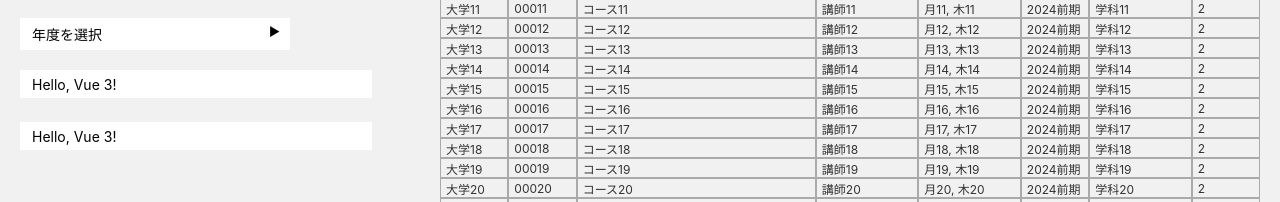
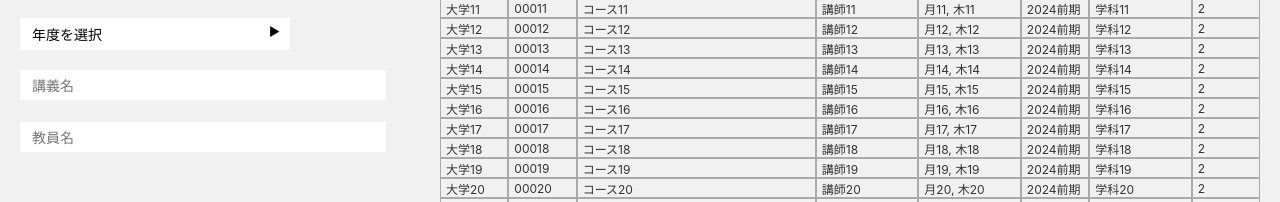
Before and after one commit to kavos113/pocket-syllabus, a Vue app: page / in a window 1280 px wide. Shown: the part 355-557 px from the top of the page. Built offline with nearby package versions, Linux system fonts and the light colour scheme.

Commit message:
search box

```diff
--- a/src/components/common/SearchBox.vue
+++ b/src/components/common/SearchBox.vue
@@ -1,12 +1,19 @@
 <script setup lang="ts">
-import { ref } from 'vue';
+const props = defineProps<{
+  placeholder: string;
+}>();
 
-const text = ref<string>('Hello, Vue 3!');
+const textModel = defineModel<string>();
 </script>
 
 <template>
   <div class="search-box-container">
-    <p class="text">{{ text }}</p>
+    <input
+      class="text"
+      type="text"
+      v-model="textModel"
+      :placeholder="props.placeholder"
+    />
   </div>
 </template>
 
@@ -33,5 +40,10 @@ const text = ref<string>('Hello, Vue 3!');
   line-height: normal;
   margin: 0;
   padding-left: 12px;
+  border: none;
+}
+
+.text:focus {
+  outline: none;
 }
 </style>
--- a/src/components/search/SearchBoxes.vue
+++ b/src/components/search/SearchBoxes.vue
@@ -3,9 +3,11 @@ import ComboBox from '../common/ComboBox.vue';
 import SearchBox from '../common/SearchBox.vue';
 import { DEPARTMENTS, UNIVERCITIES, YEARS } from '../../scripts/consts.ts';
 import { SearchComboBox } from './Search.vue';
+import { ref, watch } from 'vue';
 
 const emit = defineEmits<{
   (event: 'clickMenuItem', key: SearchComboBox, items: string[]): void;
+  (event: 'changeSearchBox', title: string, lecturer: string): void;
 }>();
 
 const onUniversitySelect = (items: string[]) => {
@@ -19,6 +21,13 @@ const onDepartmentSelect = (items: string[]) => {
 const onYearSelect = (items: string[]) => {
   emit('clickMenuItem', 'year', items);
 };
+
+const title = ref<string>('');
+const lecturer = ref<string>('');
+
+watch([title, lecturer], () => {
+  emit('changeSearchBox', title.value, lecturer.value);
+});
 </script>
 
 <template>
@@ -35,8 +44,14 @@ const onYearSelect = (items: string[]) => {
       :items="YEARS"
       @select-item="onYearSelect"
     />
-    <SearchBox />
-    <SearchBox />
+    <SearchBox
+      v-model="title"
+      placeholder="講義名"
+    />
+    <SearchBox
+      v-model="lecturer"
+      placeholder="教員名"
+    />
   </div>
 </template>
 
--- a/src/components/search/SearchField.vue
+++ b/src/components/search/SearchField.vue
@@ -10,11 +10,19 @@ const emit = defineEmits<{
 const onSearchBoxSelect = (key: SearchComboBox, items: string[]) => {
   emit('clickMenuItem', key, items);
 };
+
+const onChangeSearchBox = (title: string, lecturer: string) => {
+  emit('clickMenuItem', 'title', [title]);
+  emit('clickMenuItem', 'lecturer', [lecturer]);
+};
 </script>
 
 <template>
   <div class="search-container">
-    <SearchBoxes @click-menu-item="onSearchBoxSelect" />
+    <SearchBoxes
+      @click-menu-item="onSearchBoxSelect"
+      @change-search-box="onChangeSearchBox"
+    />
     <SearchConditions />
   </div>
 </template>
```
